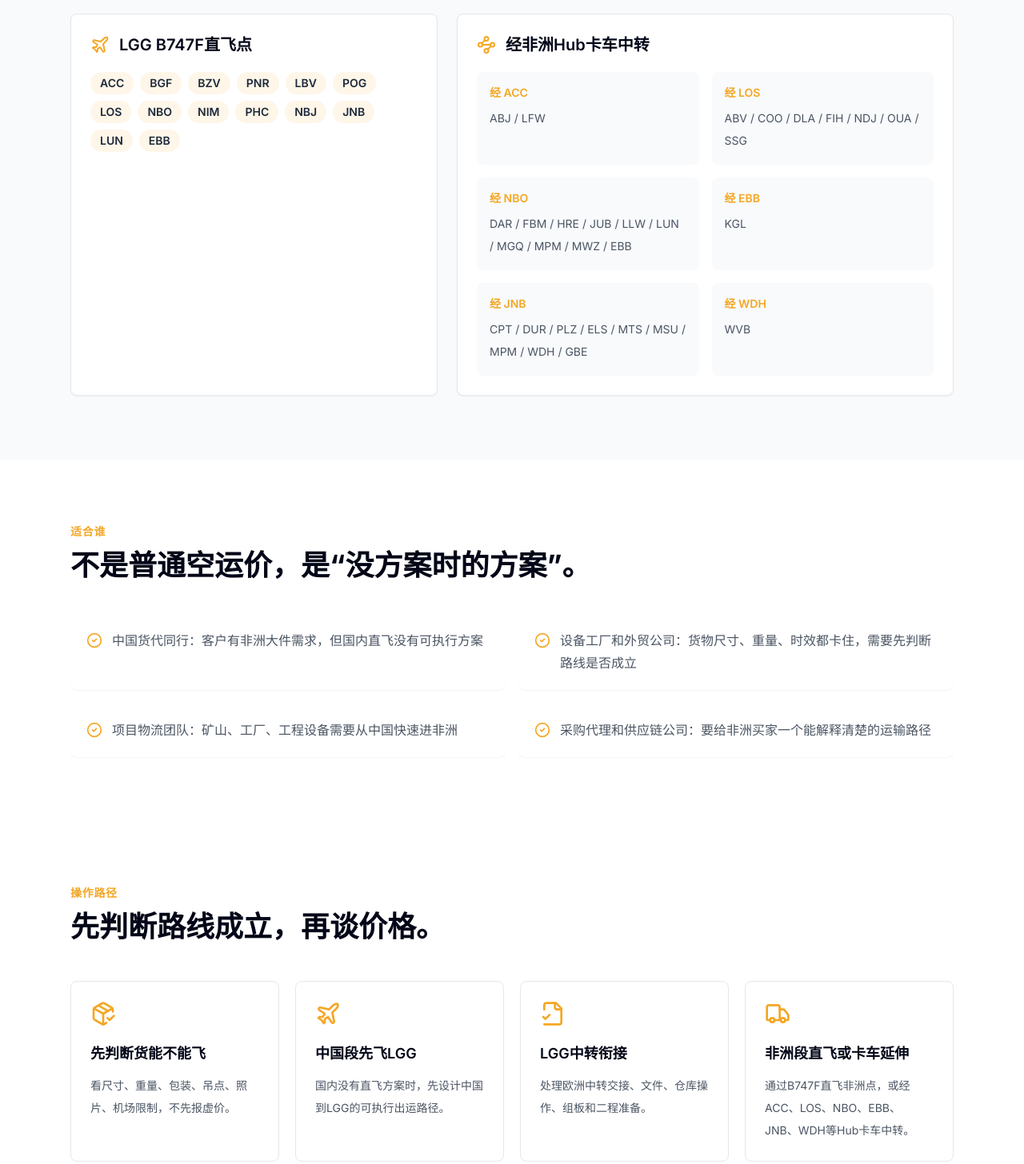
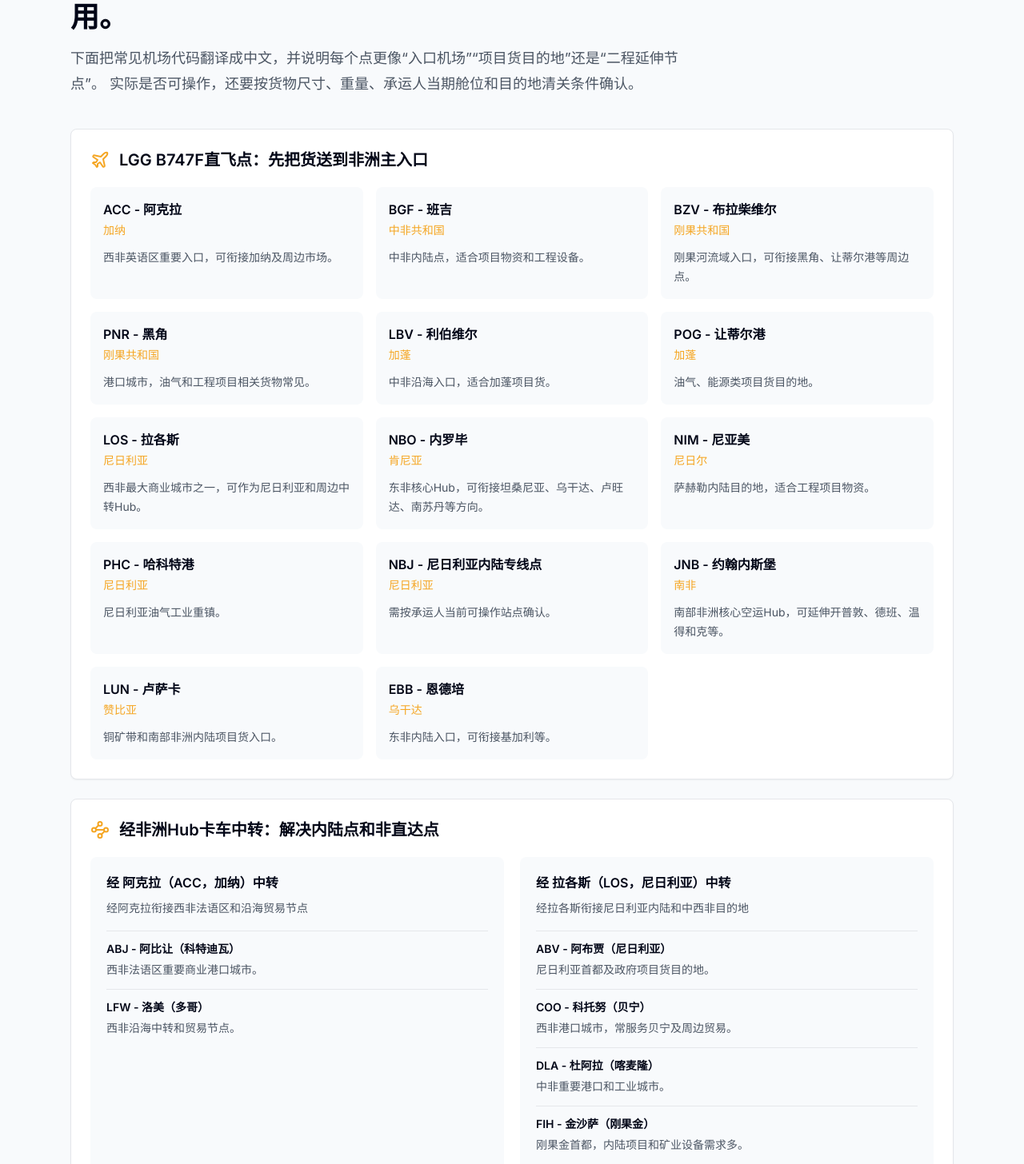
Before and after one commit to aiwebJones/aircargo-personal-brand, a Next.js app: page /zh/lgg-africa-gateway in a window 1280 px wide. Shown: the part 1294-2750 px from the top of the page at 80% size. Built offline with nearby package versions, Linux system fonts and the light colour scheme.

Commit message:
Translate LGG Africa network destinations

```diff
--- a/app/zh/lgg-africa-gateway/page.tsx
+++ b/app/zh/lgg-africa-gateway/page.tsx
@@ -27,30 +27,323 @@ export const metadata: Metadata = {
   },
 }
 
-const directFlightDestinations = [
-  'ACC',
-  'BGF',
-  'BZV',
-  'PNR',
-  'LBV',
-  'POG',
-  'LOS',
-  'NBO',
-  'NIM',
-  'PHC',
-  'NBJ',
-  'JNB',
-  'LUN',
-  'EBB',
+type Destination = {
+  code: string
+  name: string
+  country: string
+  note: string
+}
+
+type Hub = {
+  code: string
+  name: string
+  country: string
+}
+
+const directFlightDestinations: Destination[] = [
+  {
+    code: 'ACC',
+    name: '阿克拉',
+    country: '加纳',
+    note: '西非英语区重要入口，可衔接加纳及周边市场。',
+  },
+  {
+    code: 'BGF',
+    name: '班吉',
+    country: '中非共和国',
+    note: '中非内陆点，适合项目物资和工程设备。',
+  },
+  {
+    code: 'BZV',
+    name: '布拉柴维尔',
+    country: '刚果共和国',
+    note: '刚果河流域入口，可衔接黑角、让蒂尔港等周边点。',
+  },
+  {
+    code: 'PNR',
+    name: '黑角',
+    country: '刚果共和国',
+    note: '港口城市，油气和工程项目相关货物常见。',
+  },
+  {
+    code: 'LBV',
+    name: '利伯维尔',
+    country: '加蓬',
+    note: '中非沿海入口，适合加蓬项目货。',
+  },
+  {
+    code: 'POG',
+    name: '让蒂尔港',
+    country: '加蓬',
+    note: '油气、能源类项目货目的地。',
+  },
+  {
+    code: 'LOS',
+    name: '拉各斯',
+    country: '尼日利亚',
+    note: '西非最大商业城市之一，可作为尼日利亚和周边中转Hub。',
+  },
+  {
+    code: 'NBO',
+    name: '内罗毕',
+    country: '肯尼亚',
+    note: '东非核心Hub，可衔接坦桑尼亚、乌干达、卢旺达、南苏丹等方向。',
+  },
+  {
+    code: 'NIM',
+    name: '尼亚美',
+    country: '尼日尔',
+    note: '萨赫勒内陆目的地，适合工程项目物资。',
+  },
+  {
+    code: 'PHC',
+    name: '哈科特港',
+    country: '尼日利亚',
+    note: '尼日利亚油气工业重镇。',
+  },
+  {
+    code: 'NBJ',
+    name: '尼日利亚内陆专线点',
+    country: '尼日利亚',
+    note: '需按承运人当前可操作站点确认。',
+  },
+  {
+    code: 'JNB',
+    name: '约翰内斯堡',
+    country: '南非',
+    note: '南部非洲核心空运Hub，可延伸开普敦、德班、温得和克等。',
+  },
+  {
+    code: 'LUN',
+    name: '卢萨卡',
+    country: '赞比亚',
+    note: '铜矿带和南部非洲内陆项目货入口。',
+  },
+  {
+    code: 'EBB',
+    name: '恩德培',
+    country: '乌干达',
+    note: '东非内陆入口，可衔接基加利等。',
+  },
 ]
 
-const truckTransferGroups = [
-  { hub: 'ACC', destinations: ['ABJ', 'LFW'] },
-  { hub: 'LOS', destinations: ['ABV', 'COO', 'DLA', 'FIH', 'NDJ', 'OUA', 'SSG'] },
-  { hub: 'NBO', destinations: ['DAR', 'FBM', 'HRE', 'JUB', 'LLW', 'LUN', 'MGQ', 'MPM', 'MWZ', 'EBB'] },
-  { hub: 'EBB', destinations: ['KGL'] },
-  { hub: 'JNB', destinations: ['CPT', 'DUR', 'PLZ', 'ELS', 'MTS', 'MSU', 'MPM', 'WDH', 'GBE'] },
-  { hub: 'WDH', destinations: ['WVB'] },
+const truckTransferGroups: Array<{ hub: Hub; viaText: string; destinations: Destination[] }> = [
+  {
+    hub: { code: 'ACC', name: '阿克拉', country: '加纳' },
+    viaText: '经阿克拉衔接西非法语区和沿海贸易节点',
+    destinations: [
+      {
+        code: 'ABJ',
+        name: '阿比让',
+        country: '科特迪瓦',
+        note: '西非法语区重要商业港口城市。',
+      },
+      {
+        code: 'LFW',
+        name: '洛美',
+        country: '多哥',
+        note: '西非沿海中转和贸易节点。',
+      },
+    ],
+  },
+  {
+    hub: { code: 'LOS', name: '拉各斯', country: '尼日利亚' },
+    viaText: '经拉各斯衔接尼日利亚内陆和中西非目的地',
+    destinations: [
+      {
+        code: 'ABV',
+        name: '阿布贾',
+        country: '尼日利亚',
+        note: '尼日利亚首都及政府项目货目的地。',
+      },
+      {
+        code: 'COO',
+        name: '科托努',
+        country: '贝宁',
+        note: '西非港口城市，常服务贝宁及周边贸易。',
+      },
+      {
+        code: 'DLA',
+        name: '杜阿拉',
+        country: '喀麦隆',
+        note: '中非重要港口和工业城市。',
+      },
+      {
+        code: 'FIH',
+        name: '金沙萨',
+        country: '刚果金',
+        note: '刚果金首都，内陆项目和矿业设备需求多。',
+      },
+      {
+        code: 'NDJ',
+        name: '恩贾梅纳',
+        country: '乍得',
+        note: '萨赫勒内陆点，工程和援助项目常见。',
+      },
+      {
+        code: 'OUA',
+        name: '瓦加杜古',
+        country: '布基纳法索',
+        note: '西非内陆目的地。',
+      },
+      {
+        code: 'SSG',
+        name: '马拉博',
+        country: '赤道几内亚',
+        note: '岛屿目的地，油气项目相关。',
+      },
+    ],
+  },
+  {
+    hub: { code: 'NBO', name: '内罗毕', country: '肯尼亚' },
+    viaText: '经内罗毕衔接东非、南苏丹和中南部非洲内陆点',
+    destinations: [
+      {
+        code: 'DAR',
+        name: '达累斯萨拉姆',
+        country: '坦桑尼亚',
+        note: '东非港口城市，可服务坦桑尼亚及周边。',
+      },
+      {
+        code: 'FBM',
+        name: '卢本巴希',
+        country: '刚果金',
+        note: '铜钴矿区核心点，矿山设备和备件需求强。',
+      },
+      {
+        code: 'HRE',
+        name: '哈拉雷',
+        country: '津巴布韦',
+        note: '南部非洲内陆市场。',
+      },
+      {
+        code: 'JUB',
+        name: '朱巴',
+        country: '南苏丹',
+        note: '项目和援助物资目的地。',
+      },
+      {
+        code: 'LLW',
+        name: '利隆圭',
+        country: '马拉维',
+        note: '马拉维内陆目的地。',
+      },
+      {
+        code: 'LUN',
+        name: '卢萨卡',
+        country: '赞比亚',
+        note: '赞比亚项目货和矿业供应链入口。',
+      },
+      {
+        code: 'MGQ',
+        name: '摩加迪沙',
+        country: '索马里',
+        note: '东非和非洲之角目的地。',
+      },
+      {
+        code: 'MPM',
+        name: '马普托',
+        country: '莫桑比克',
+        note: '南部非洲港口城市，可经内罗毕或约堡路径确认。',
+      },
+      {
+        code: 'MWZ',
+        name: '姆万扎',
+        country: '坦桑尼亚',
+        note: '坦桑尼亚内陆湖区和矿业相关点。',
+      },
+      {
+        code: 'EBB',
+        name: '恩德培',
+        country: '乌干达',
+        note: '乌干达及东非内陆入口。',
+      },
+    ],
+  },
+  {
+    hub: { code: 'EBB', name: '恩德培', country: '乌干达' },
+    viaText: '经恩德培延伸东非内陆市场',
+    destinations: [
+      {
+        code: 'KGL',
+        name: '基加利',
+        country: '卢旺达',
+        note: '东非内陆市场，可经恩德培衔接。',
+      },
+    ],
+  },
+  {
+    hub: { code: 'JNB', name: '约翰内斯堡', country: '南非' },
+    viaText: '经约堡衔接南非本土和南部非洲内陆市场',
+    destinations: [
+      {
+        code: 'CPT',
+        name: '开普敦',
+        country: '南非',
+        note: '南非西开普市场。',
+      },
+      {
+        code: 'DUR',
+        name: '德班',
+        country: '南非',
+        note: '南非港口城市和工业货目的地。',
+      },
+      {
+        code: 'PLZ',
+        name: '伊丽莎白港/格贝哈',
+        country: '南非',
+        note: '汽车和制造业相关城市。',
+      },
+      {
+        code: 'ELS',
+        name: '东伦敦',
+        country: '南非',
+        note: '南非东开普区域点。',
+      },
+      {
+        code: 'MTS',
+        name: '曼齐尼/马察帕',
+        country: '斯威士兰',
+        note: '南部非洲小市场，需按承运人确认落地安排。',
+      },
+      {
+        code: 'MSU',
+        name: '马塞卢',
+        country: '莱索托',
+        note: '南非周边内陆国家目的地。',
+      },
+      {
+        code: 'MPM',
+        name: '马普托',
+        country: '莫桑比克',
+        note: '南部非洲港口城市，需结合货物尺寸和二程安排确认路径。',
+      },
+      {
+        code: 'WDH',
+        name: '温得和克',
+        country: '纳米比亚',
+        note: '纳米比亚首都及矿业项目目的地。',
+      },
+      {
+        code: 'GBE',
+        name: '哈博罗内',
+        country: '博茨瓦纳',
+        note: '南部非洲内陆市场，矿业相关需求常见。',
+      },
+    ],
+  },
+  {
+    hub: { code: 'WDH', name: '温得和克', country: '纳米比亚' },
+    viaText: '经温得和克延伸纳米比亚港口城市',
+    destinations: [
+      {
+        code: 'WVB',
+        name: '沃尔维斯湾',
+        country: '纳米比亚',
+        note: '港口城市，经温得和克延伸，适合矿业和工程项目。',
+      },
+    ],
+  },
 ]
 
 const routeCards = [
@@ -146,13 +439,14 @@ export default function LggAfricaGatewayZhPage() {
       <section className="mx-auto max-w-6xl px-6 py-20">
         <div className="grid gap-10 lg:grid-cols-[0.9fr_1.1fr] lg:items-start">
           <div>
-            <p className="mb-3 text-sm font-semibold uppercase tracking-wider text-amberGold">为什么不是老外优先</p>
+            <p className="mb-3 text-sm font-semibold uppercase tracking-wider text-amberGold">为什么选择这条路线</p>
             <h2 className="mb-5 text-3xl font-bold text-slate-950 md:text-4xl">
-              这个产品更适合中文区客户。
+              不是和全球大公司抢品牌，而是把复杂路线讲清楚、做出来。
             </h2>
             <p className="text-lg leading-8 text-textSecondary">
-              欧美和法语区客户天然更信任CEVA、JAS、K&N、DHL这类全球公司。我们的机会不在于和巨头抢品牌信任，
-              而在于帮中文区客户把“国内没有直飞方案”的非洲大件货先做出可执行路线，再把成本、节点和风险解释清楚。
+              大型全球货代更适合标准化、规模化的常规货。真正卡住中文区客户的，往往是尺寸超限、国内无直飞、
+              二程衔接和目的地落地不确定。这个页面先解决“能不能飞、走哪个Hub、风险在哪里、资料怎么准备”，
+              让工厂、贸易商和中国货代先看懂路线，再判断成本和时效。
             </p>
           </div>
           <div className="grid gap-4">
@@ -174,33 +468,53 @@ export default function LggAfricaGatewayZhPage() {
           <div className="mb-10 max-w-3xl">
             <p className="mb-3 text-sm font-semibold uppercase tracking-wider text-amberGold">覆盖网络</p>
             <h2 className="text-3xl font-bold text-slate-950 md:text-4xl">
-              LGG直飞全货机点 + 非洲Hub卡车中转点。
+              不只看机场代码，要看这个点在非洲网络里的作用。
             </h2>
+            <p className="mt-4 text-lg leading-8 text-textSecondary">
+              下面把常见机场代码翻译成中文，并说明每个点更像“入口机场”“项目货目的地”还是“二程延伸节点”。
+              实际是否可操作，还要按货物尺寸、重量、承运人当期舱位和目的地清关条件确认。
+            </p>
           </div>
-          <div className="grid gap-6 lg:grid-cols-[0.85fr_1.15fr]">
+          <div className="grid gap-6">
             <div className="rounded-lg border border-borderLight bg-white p-6 shadow-sm">
               <div className="mb-5 flex items-center gap-3">
                 <Plane className="h-6 w-6 text-amberGold" />
-                <h3 className="text-xl font-semibold text-slate-950">LGG B747F直飞点</h3>
+                <h3 className="text-xl font-semibold text-slate-950">LGG B747F直飞点：先把货送到非洲主入口</h3>
               </div>
-              <div className="flex flex-wrap gap-2">
-                {directFlightDestinations.map((code) => (
-                  <span key={code} className="rounded-full bg-amberGold/10 px-3 py-1 text-sm font-semibold text-slate-800">
-                    {code}
-                  </span>
+              <div className="grid gap-4 md:grid-cols-2 lg:grid-cols-3">
+                {directFlightDestinations.map((destination) => (
+                  <div key={destination.code} className="rounded-lg bg-slate-50 p-4">
+                    <div className="mb-1 text-base font-semibold text-slate-950">
+                      {destination.code} - {destination.name}
+                    </div>
+                    <div className="mb-3 text-sm font-medium text-amberGold">{destination.country}</div>
+                    <p className="text-sm leading-6 text-textSecondary">{destination.note}</p>
+                  </div>
                 ))}
               </div>
             </div>
             <div className="rounded-lg border border-borderLight bg-white p-6 shadow-sm">
               <div className="mb-5 flex items-center gap-3">
                 <Waypoints className="h-6 w-6 text-amberGold" />
-                <h3 className="text-xl font-semibold text-slate-950">经非洲Hub卡车中转</h3>
+                <h3 className="text-xl font-semibold text-slate-950">经非洲Hub卡车中转：解决内陆点和非直达点</h3>
               </div>
-              <div className="grid gap-4 md:grid-cols-2">
+              <div className="grid gap-5 lg:grid-cols-2">
                 {truckTransferGroups.map((group) => (
-                  <div key={group.hub} className="rounded-lg bg-slate-50 p-4">
-                    <div className="mb-2 text-sm font-semibold text-amberGold">经 {group.hub}</div>
-                    <div className="text-sm leading-7 text-textSecondary">{group.destinations.join(' / ')}</div>
+                  <div key={group.hub.code} className="rounded-lg bg-slate-50 p-5">
+                    <div className="mb-2 text-base font-semibold text-slate-950">
+                      经 {group.hub.name}（{group.hub.code}，{group.hub.country}）中转
+                    </div>
+                    <p className="mb-4 text-sm leading-6 text-textSecondary">{group.viaText}</p>
+                    <div className="space-y-3">
+                      {group.destinations.map((destination) => (
+                        <div key={`${group.hub.code}-${destination.code}`} className="border-t border-borderLight pt-3">
+                          <div className="text-sm font-semibold text-slate-950">
+                            {destination.code} - {destination.name}（{destination.country}）
+                          </div>
+                          <p className="mt-1 text-sm leading-6 text-textSecondary">{destination.note}</p>
+                        </div>
+                      ))}
+                    </div>
                   </div>
                 ))}
               </div>
```
